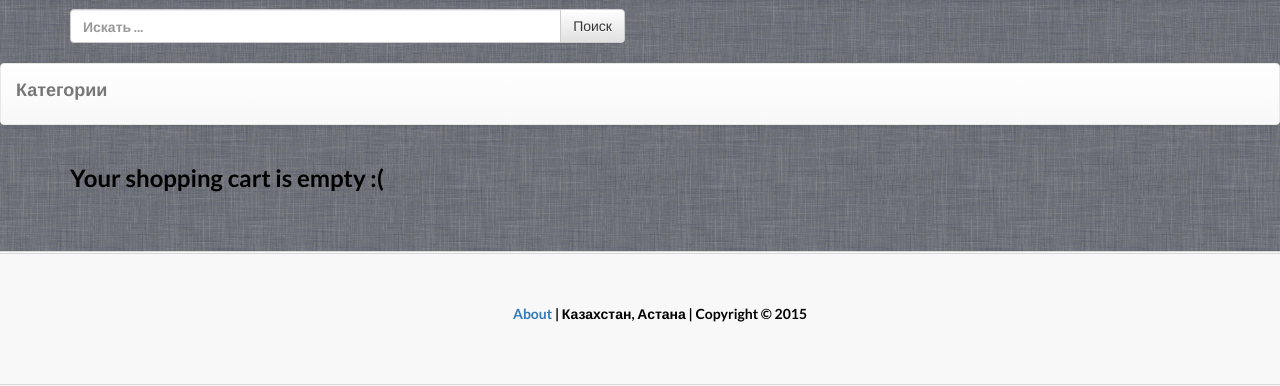
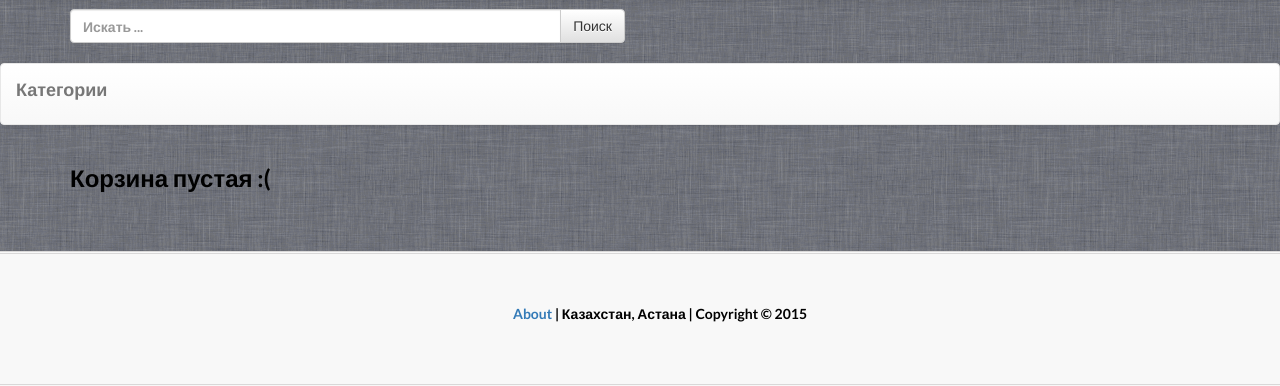
Before and after one commit to abzaloid/bestprice, a Python web app: template templates/show_cart.html in a window 1280 px wide. Shown: the part 61-447 px from the top of the page. Run offline with Jinja, Linux system fonts and the light colour scheme; the template is opened without the code that fills it, so the values that code supplies are empty; some libraries are stand-ins or nearby versions.

Commit message:
design is changing

```diff
--- a/templates/base.html
+++ b/templates/base.html
@@ -30,11 +30,11 @@
         <a class="pull-left brand" href="/"></a>
         <div class="navbar-brand navbar-brand-centered">
             <a href="/cart">Корзина (
-                  {% if item_count %}
+                  <span class="itemCount">{% if item_count %}
                     {{ item_count|int }}
                   {% else %}
                     0
-                  {% endif %})</a>
+                  {% endif %}</span>)</a>
             <img class="spinner" src="http://www.dhp11.com/foswiki/pub/Internal/2012-06-12/spinner.gif" height="20px" width="20px" />
         </div>
         <ul class="navbar-right navbar-brand" >
--- a/templates/show_cart.html
+++ b/templates/show_cart.html
@@ -74,15 +74,13 @@
 
 
     </div>
-    <div class="span4 checkout_btns">
-        <ul>
-            <li><a href="/checkout" class="btn btn-large btn-primary">Подтвердить покупку &rarr; </a></li>
-            <li><a href="/" class="btn btn-large btn-primary">Продолжить покупку </a></li>
-            <li><a href="/empty_cart" class="btn btn-large btn-primary">Очистить корзину </a></li>
-        <ul>
+    <div class="span4">
+            <p><a href="/checkout" class="btn btn-large btn-primary">Подтвердить покупку &rarr; </a></p>
+            <p><a href="/" class="btn btn-large btn-primary">Продолжить покупку &larr; </a></p>
+            <p><a href="/empty_cart" class="btn btn-large btn-primary">Очистить корзину </a></p>
     </div>
 </div>
 {% else %}
-<h3>Your shopping cart is empty :( </h3>
+<h3>Корзина пустая :( </h3>
 {% endif %}
 {% endblock %}
```
